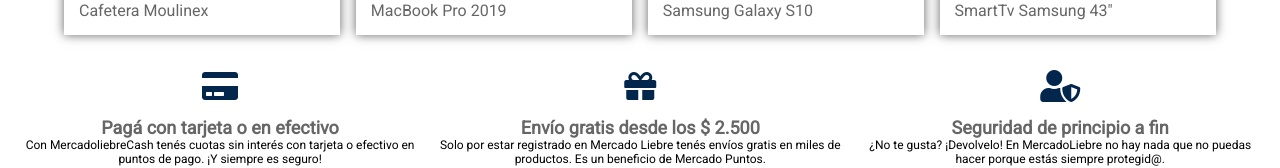
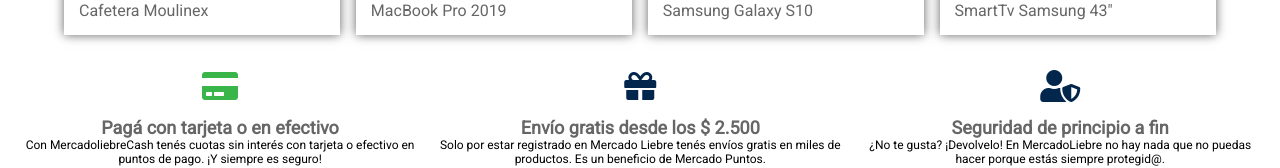
Before and after one commit to ramrivera-github/desafio-mercadoliebre, a website: page views/home.html in a window 1280 px wide. In both pictures the pointer is over the icon 220 px from the left and 1371 px from the top of the page. Shown: the part 1285-1453 px from the top of the page. Drawn offline with Linux system fonts and the light colour scheme; files that its build step writes are made by us from their sources; files whose address does not match are found by name.

Commit message:
Animaciones..

```diff
--- a/public/css/styles.css
+++ b/public/css/styles.css
@@ -195,6 +195,9 @@
     padding: 2px;
     background-color: #1259c3;
 }
+footer i:hover{
+    color: #39b54a;
+}
 
 /*Estilo del formulario */
 .register {
```
